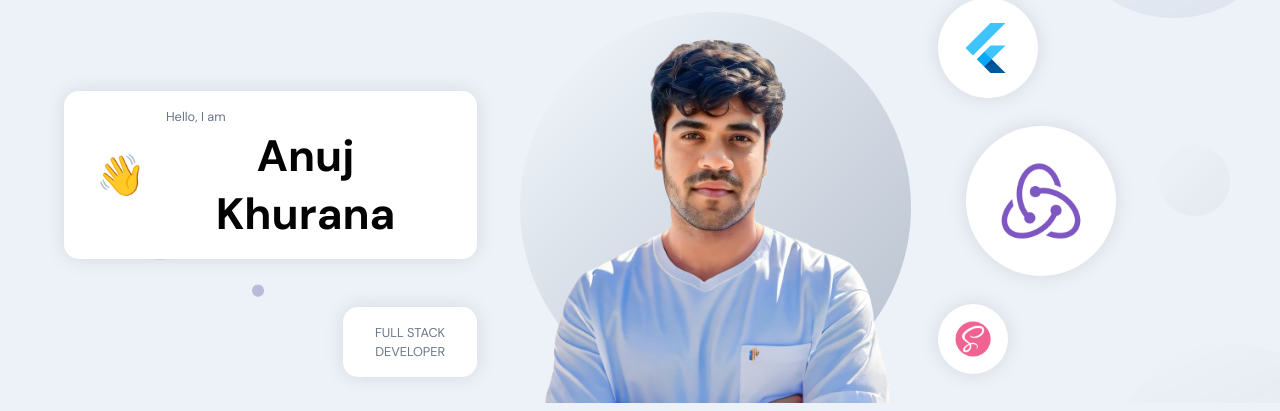
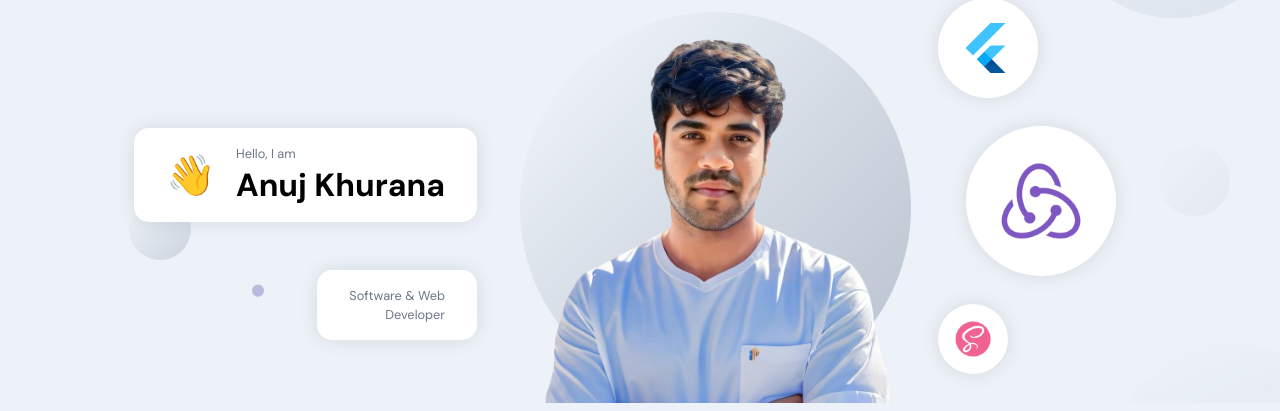
Before and after one commit to aanujkhurana/Portfolio, a React (Create React App) app in the folder frontend/: page / in a window 1280 px wide. Shown: the part 127-538 px from the top of the page. Built offline with nearby package versions, Linux system fonts and the light colour scheme.

Commit message:
Sanity⏳

```diff
--- a/frontend/src/container/About/About.jsx
+++ b/frontend/src/container/About/About.jsx
@@ -11,13 +11,13 @@ const About = () => {
     <>
     <h2 className='head-text'>
       I know
-      <span>Good Code</span>
+      <span> Good Code</span>
       <br />
       Means
-      <span>Good Business</span>
+      <span> Good Business</span>
     </h2>
 
-    <div className='app_profiles'>
+    <div className='app__profiles'>
       {abouts.map((about, index) => (
         <motion.div
           whileInView={{ opacity: 1 }}
--- a/frontend/src/container/About/About.scss
+++ b/frontend/src/container/About/About.scss
@@ -3,6 +3,7 @@
     width: 100%;
     flex-direction: column;
   }
+
 
   .app__profiles {
     display: flex;
--- a/frontend/src/container/Header/Header.jsx
+++ b/frontend/src/container/Header/Header.jsx
@@ -29,11 +29,11 @@ const Header = () => {
           <span>👋</span>
           <div style={{ marginLeft: 20 }}>
             <p className="p-text">Hello, I am</p>
-            <h1 className="head-text">Anuj Khurana</h1>
+            <h1 className="name__head-text">Anuj Khurana</h1>
           </div>
         </div>
         <div className="tag-cmp app__flex">
-          <p className="p-text">Full Stack</p>
+          <p className="p-text">Software & Web</p>
           <p className="p-text">Developer</p>
         </div>
       </div>
--- a/frontend/src/container/Header/Header.scss
+++ b/frontend/src/container/Header/Header.scss
@@ -76,7 +76,6 @@
 
       p {
         width: 100%;
-        text-transform: uppercase;
         text-align: right;
       }
     }
```
Also changed, not shown: frontend/src/client.js (added).
